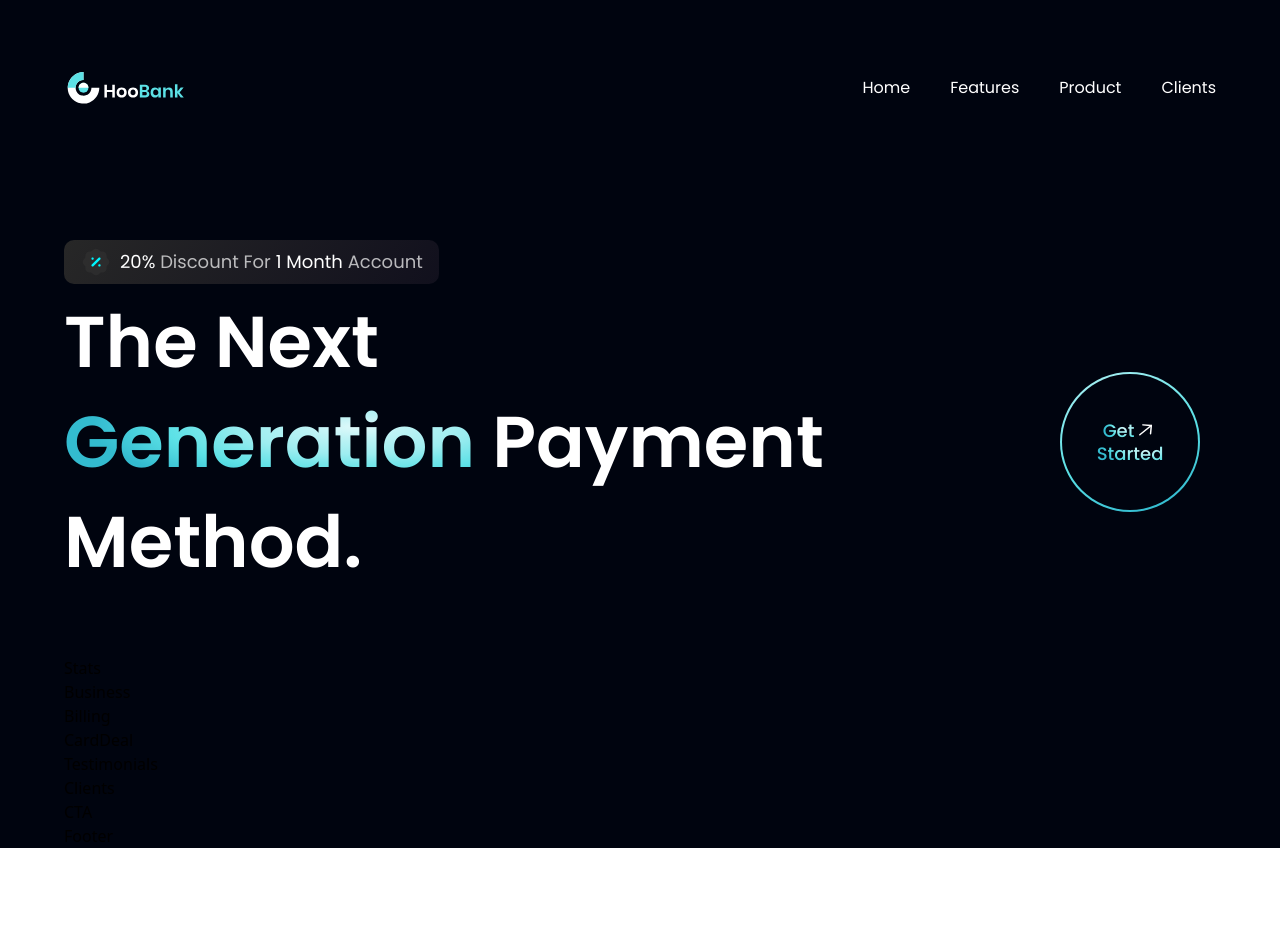
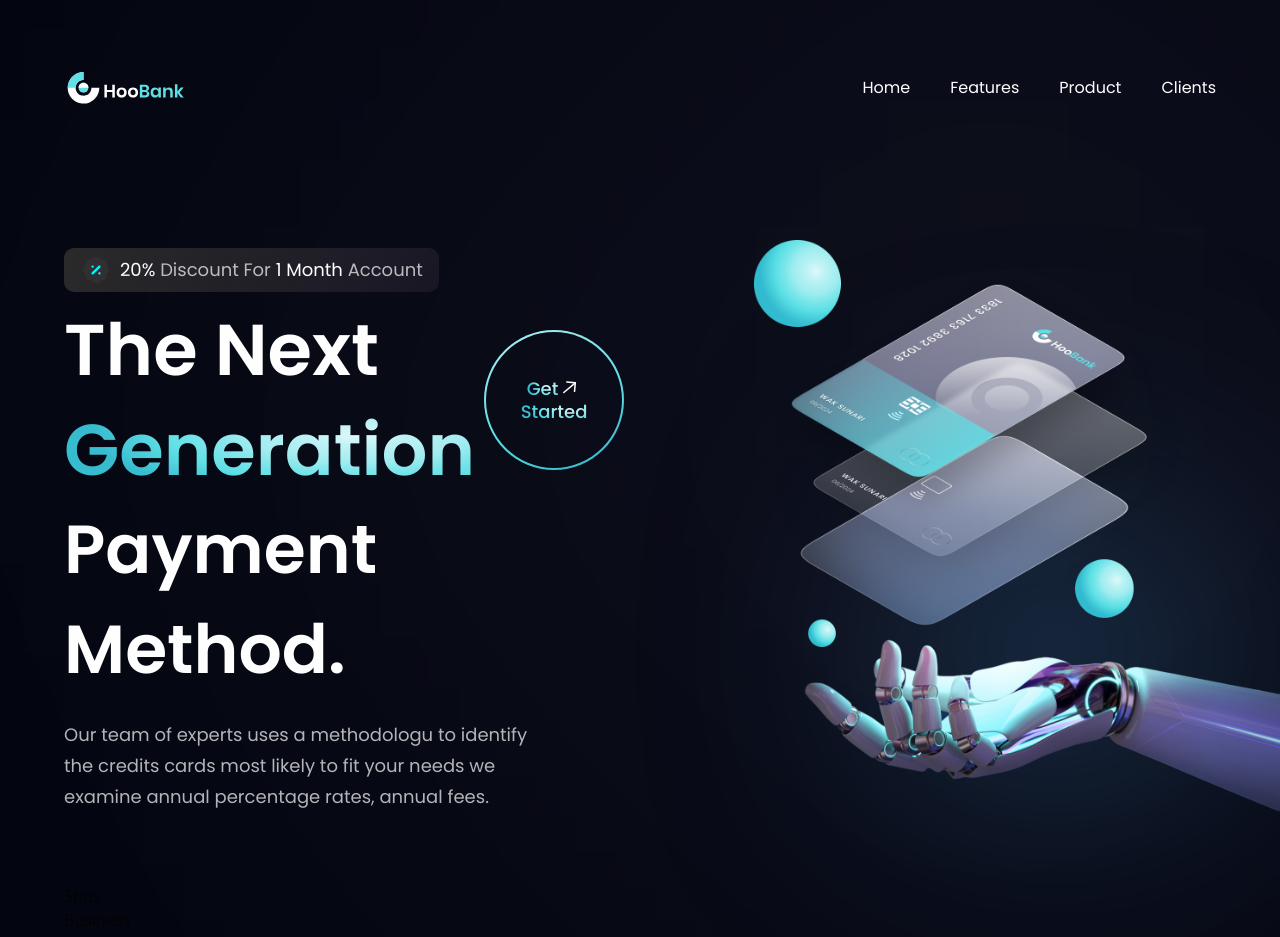
Before and after one commit to Vesku2000/bank_modern_app, a React (Vite) app in the folder bank_modern_app/: page / in a window 1280 px wide. Shown: the top 937 px of the page. Before the commit the page ends 848 px from the top, so only its background shows below. Built offline with nearby package versions, Linux system fonts and the light colour scheme.

Commit message:
hero section done

```diff
--- a/bank_modern_app/src/components/Hero.jsx
+++ b/bank_modern_app/src/components/Hero.jsx
@@ -23,13 +23,37 @@
         leading-[75px]">
           The Next <br className="sm:block hidden" /> {" "}
         <span className="text-gradient">Generation</span> {" "}
-        Payment Method.
+
         </h1>
 
         <div className="ss:flex hidden md:mr-4 mr-0">
           <GetStarted />
         </div>
       </div>
+
+      <h1
+      className="font-poppins font-semibold
+      ss:text-[68px] text-[52px] text-white ss:leading-[100px]
+      leading-[75px] w-full">
+        Payment Method.
+      </h1>
+      <p className={`${styles.paragraph} max-w-[470px] mt-5`}>
+        Our team of experts uses a methodologu
+        to identify the credits cards most likely
+        to fit your needs
+        we examine annual percentage rates, annual fees.
+      </p>
+      </div>
+
+      <div className={`flex-1 flex ${styles.flexCenter} md:my-0 my-10 relative`}>
+        <img src={robot} alt="billing" className="w-[100%] h-[100%] relative z-[5]" />
+        <div className="absolute z-[0] w-[40%] h-[35%] top-0 pink__gradient"/>
+        <div className="absolute z-[1] w-[80%] h-[80%] rounded-full bottom-40 white__gradient"/>
+        <div className="absolute z-[0] w-[50%] h-[50%] right-20 bottom-20 blue__gradient"/>
+      </div>
+
+      <div className={`ss:hidden ${styles.flexCenter}`}>
+          <GetStarted />
       </div>
     </section>
   )
```
